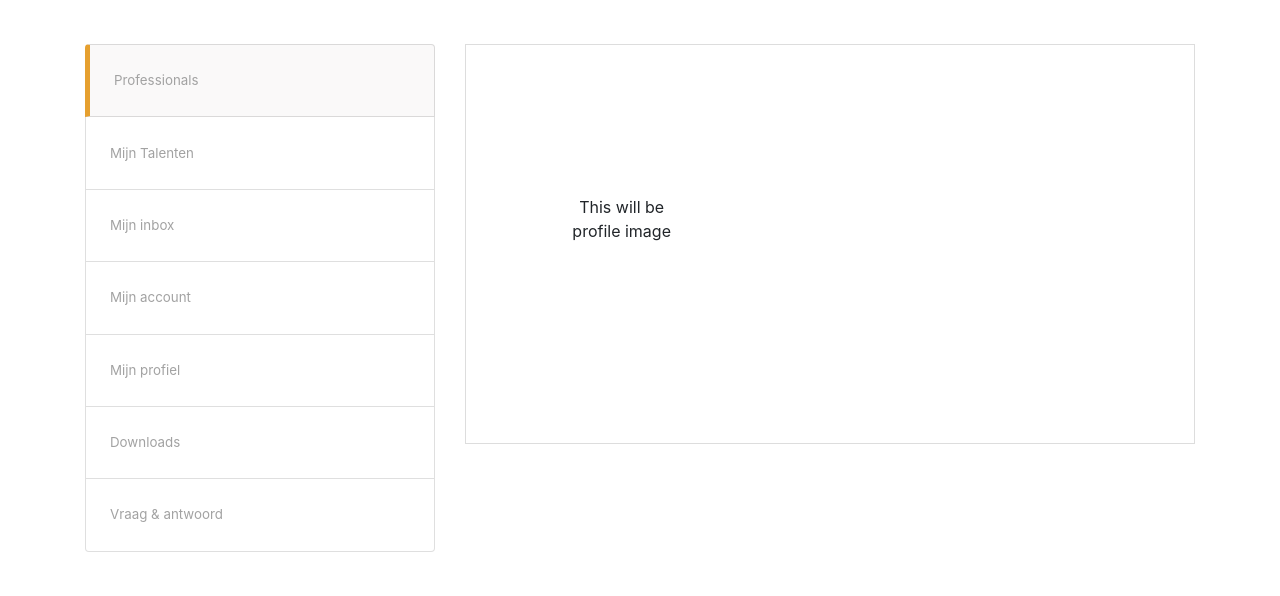
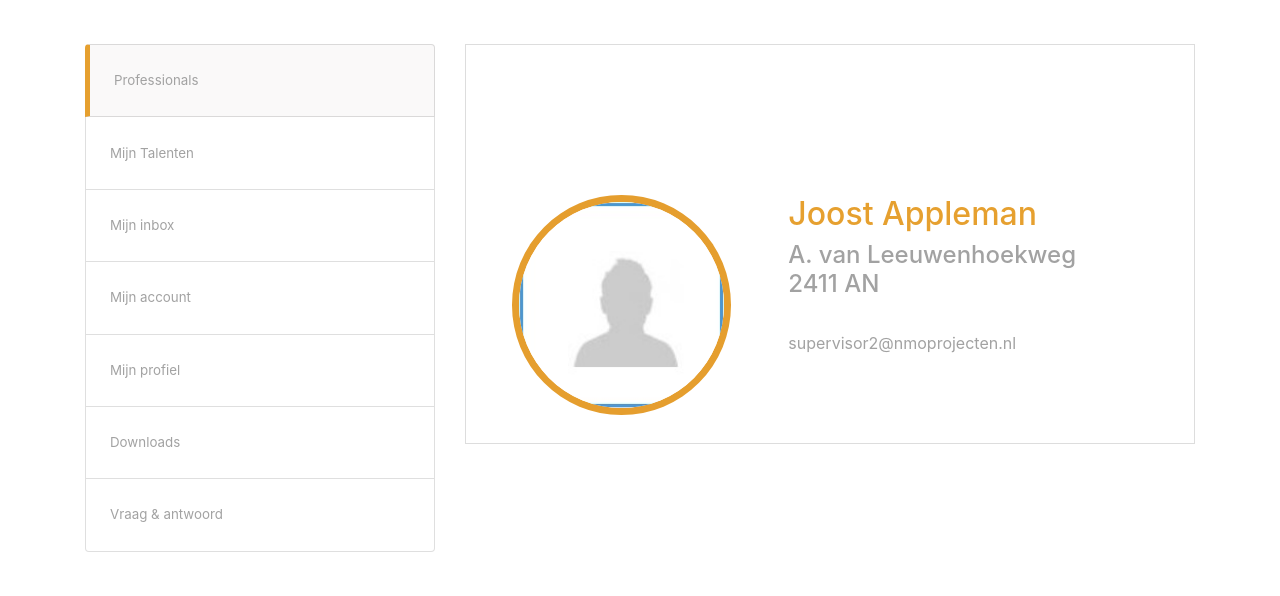
Before and after one commit to Rish-02/redX, a PHP site: page /begeleider.html in a window 1280 px wide. Shown: the part 264-860 px from the top of the page. Run offline with PHP 8.4, Linux system fonts and the light colour scheme.

Commit message:
Add files via upload

```diff
--- a/begeleider.css
+++ b/begeleider.css
@@ -227,7 +227,7 @@ h3{
     display: block;
 }
 .profile-name {
-    color: #6aba78;
+    color: #e6a02f;
 }
 .profile-address, .profile-email a, .profile-email a:active:visited {
     color: #a2a2a2;
@@ -325,3 +325,36 @@ td{
     border-radius: 0;
     padding: 1rem 4rem;
 }
+.download{
+    border-bottom: #c3c3c3 dotted 1px;
+    margin: 1.5rem;
+}
+.download-link{
+    border: #e6a02f 1px solid;
+    height: 3rem;
+    width: fit-content;
+    background-color: #e59e2e;
+    text-align: center;
+    margin-top: 1rem;
+    margin-bottom: 2.5rem;
+    padding: 1rem;
+
+}
+.download-link-tal{
+    border:  #e6a02f 1px solid;
+    height: 3rem;
+    width: fit-content;
+    background-color: #e59e2e;
+    text-align: center;
+    margin-top: 1rem;
+    margin-bottom: 2.5rem;
+}
+#url{
+    color: white;
+}
+.dp-profile{
+    border-radius: 50%;
+    width: 80%;
+    border: 7px solid #e59e2e;
+
+}
--- a/begeleider.html
+++ b/begeleider.html
@@ -155,12 +155,15 @@ $contact = mysqli_fetch_array($result);
       <div class="col-md-8">
         <div class="profile-description">
           <div class="row ml-1 w-100">
-            <div class="col-sm-5 text-center">This will be<br> profile image</div>
+            <div class="col-sm-5 text-center"><img class="dp-profile" src="dp.jpg"></div>
             <div class="col-sm-7">
               <div class="account-details">
-                <h2 class="profile-name"><?php echo $profileData['firstName'] . ' ' . $profileData['lastName'] ?></h2>
+                <!-- <h2 class="profile-name"><?php echo $profileData['firstName'] . ' ' . $profileData['lastName'] ?></h2>
                 <h4 class="profile-address"><?php echo $contact['address'] ?></h4><br>
-                <p class="profile-email"><a href=""><?php echo $user['email'] ?></a></p>
+                <p class="profile-email"><a href=""><?php echo $user['email'] ?></a></p> -->
+                <h2 class="profile-name">Joost Appleman</h2>
+                <h4 class="profile-address">A. van Leeuwenhoekweg 2411 AN</h4><br>
+                <p class="profile-email"><a href="">supervisor2@nmoprojecten.nl</a></p>
               </div>
             </div>
           </div>
@@ -700,7 +703,7 @@ $contact = mysqli_fetch_array($result);
       <div class="profile-heading">
         <h4 class="head">Vraag & Antwoord</h4>
       </div>
-      <h5>Professional</h5>
+      <h5>Accompanist</h5>
       <div class="text">
         <p id="text">In deze categorie zijn geen vragen gevonden</p>
       </div>
--- a/welcome.css
+++ b/welcome.css
@@ -351,3 +351,9 @@ td{
 #button{
     height: 2rem;
 }
+.dp-profile{
+    border-radius: 50%;
+    width: 80%;
+    border: 7px solid #6aba78;
+
+}
```
